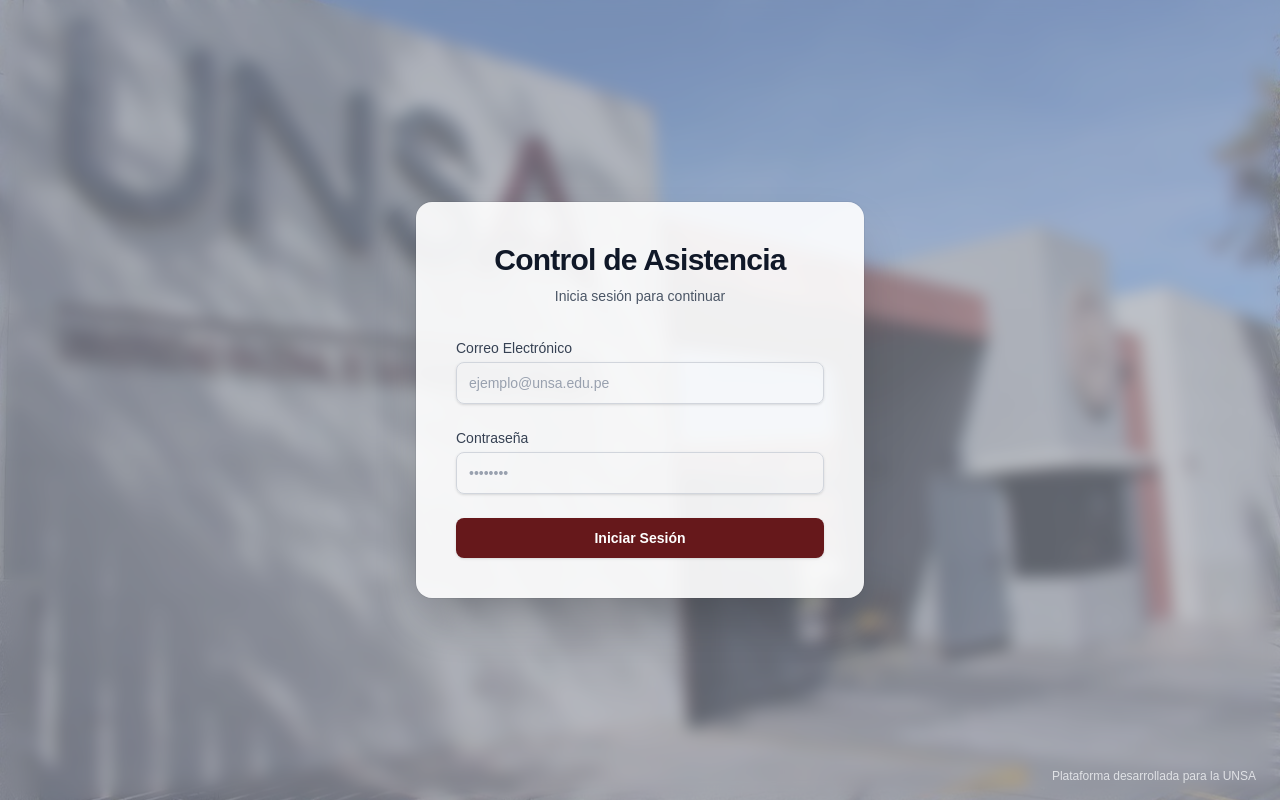
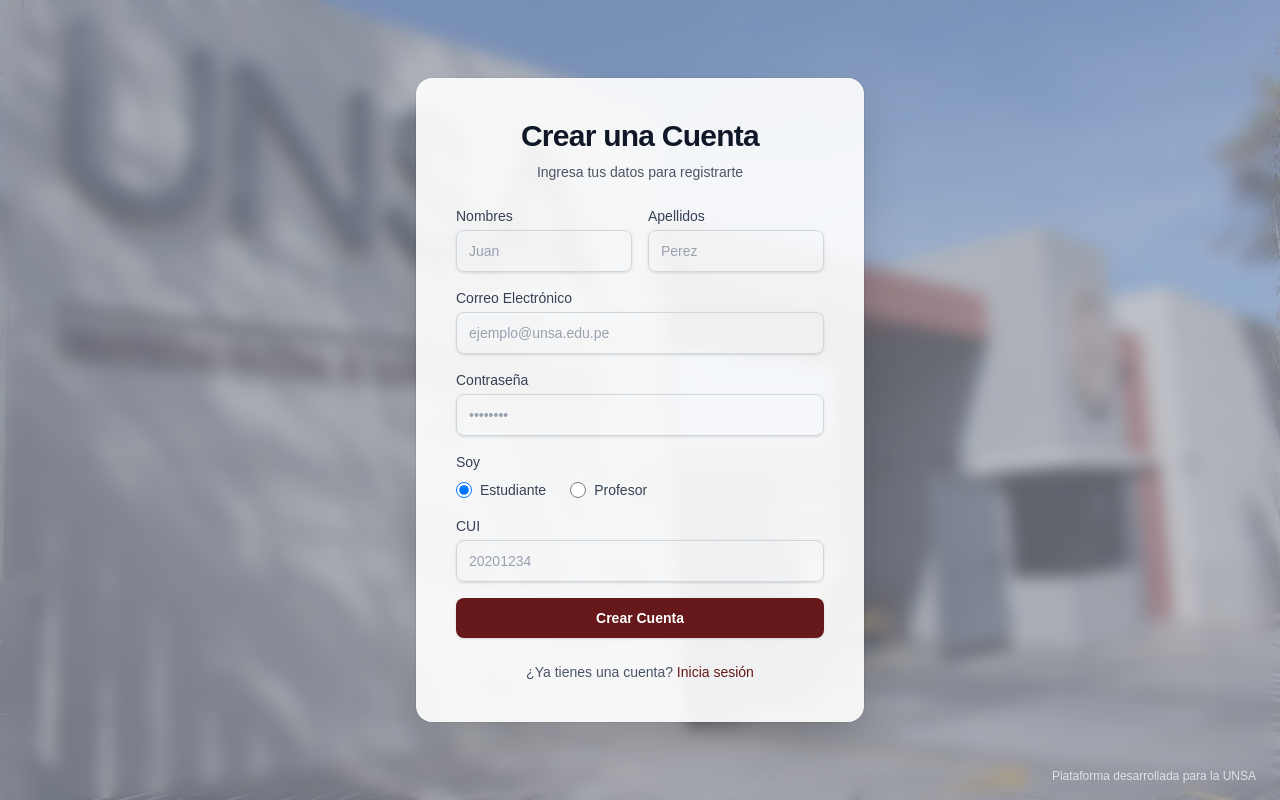
Before and after one commit to PaulParizacaMozo/DeepFaceAttend, a React app in the folder frontend/: page /register in a window 1280 px wide. Before the commit this address led to /login. Built offline with nearby package versions, Linux system fonts and the light colour scheme; the HTML template or start-up script is replaced by a standard one; a web font is replaced by a local one.

Commit message:
feat(frontend): add user registration and enhance authentication flow with profile fetching

```diff
--- a/frontend/package.json
+++ b/frontend/package.json
@@ -12,6 +12,7 @@
   "dependencies": {
     "@tailwindcss/vite": "^4.1.14",
     "axios": "^1.12.2",
+    "jwt-decode": "^4.0.0",
     "react": "^19.1.1",
     "react-dom": "^19.1.1",
     "react-router-dom": "^7.9.4",
--- a/frontend/src/App.tsx
+++ b/frontend/src/App.tsx
@@ -1,6 +1,7 @@
 import { BrowserRouter as Router, Routes, Route, Navigate } from 'react-router-dom';
 import { AuthProvider } from './contexts/AuthContext';
 import Login from './pages/Login';
+import Register from './pages/Register';
 import Dashboard from './pages/Dashboard';
 import Attendance from './pages/Attendance';
 import ProtectedRoute from './components/ProtectedRoute';
@@ -12,6 +13,7 @@ function App() {
       <AuthProvider>
         <Routes>
           <Route path="/login" element={<Login />} />
+          <Route path="/register" element={<Register />} />
           <Route
             path="/dashboard"
             element={
--- a/frontend/src/contexts/AuthContext.tsx
+++ b/frontend/src/contexts/AuthContext.tsx
@@ -1,9 +1,26 @@
-import { createContext, useState, type ReactNode, type FC } from 'react';
+// src/contexts/AuthContext.tsx
+import { createContext, useState, useEffect, type ReactNode, type FC } from 'react';
 import { useNavigate } from 'react-router-dom';
+import api from '../services/api';
+
+// 1. Definimos un tipo para el perfil del usuario
+interface UserProfile {
+  id: string;
+  email: string;
+  role: 'student' | 'teacher';
+  first_name: string;
+  last_name: string;
+}
+
+interface LoginCredentials {
+  email: string;
+  pass: string;
+}
 
 interface AuthContextType {
   isAuthenticated: boolean;
-  login: (email: string, pass: string) => boolean;
+  user: UserProfile | null; // 2. Añadimos el usuario al contexto
+  login: (credentials: LoginCredentials) => Promise<void>;
   logout: () => void;
 }
 
@@ -14,31 +31,60 @@ interface AuthProviderProps {
 }
 
 export const AuthProvider: FC<AuthProviderProps> = ({ children }) => {
-  // Leemos el estado inicial desde localStorage para persistir la sesión
-  const [isAuthenticated, setIsAuthenticated] = useState<boolean>(() => {
-    return localStorage.getItem('isAuthenticated') === 'true';
-  });
+  const [isAuthenticated, setIsAuthenticated] = useState<boolean>(() => !!localStorage.getItem('authToken'));
+  const [user, setUser] = useState<UserProfile | null>(null); // 3. Estado para el perfil
   const navigate = useNavigate();
 
-  const login = (email: string, pass: string): boolean => {
-    // Lógica de autenticación provisional
-    if (email === 'smogollon@unsa.edu.pe' && pass === '123456') {
-      setIsAuthenticated(true);
-      localStorage.setItem('isAuthenticated', 'true');
-      navigate('/dashboard'); // Redirige al dashboard al iniciar sesión
-      return true;
+  // 4. useEffect para obtener el perfil del usuario si hay un token al cargar la app
+  useEffect(() => {
+    const fetchUserProfile = async () => {
+      const token = localStorage.getItem('authToken');
+      if (token) {
+        try {
+          const response = await api.get('/auth/profile');
+          setUser(response.data);
+          setIsAuthenticated(true);
+        } catch (error) {
+          console.error('Token inválido o expirado, cerrando sesión.', error);
+          logout(); // Limpia el token inválido
+        }
+      }
+    };
+
+    fetchUserProfile();
+  }, []);
+
+
+  const login = async ({ email, pass }: LoginCredentials): Promise<void> => {
+    try {
+      const response = await api.post('/auth/login', { email, password: pass });
+
+      if (response.data && response.data.token) {
+        const { token } = response.data;
+        localStorage.setItem('authToken', token);
+
+        // Después de guardar el token, obtenemos el perfil del usuario
+        const profileResponse = await api.get('/auth/profile');
+        setUser(profileResponse.data);
+        setIsAuthenticated(true);
+        navigate('/dashboard');
+      }
+    } catch (error: any) {
+      console.error('Error de inicio de sesión:', error);
+      const errorMessage = error.response?.data?.message || 'Error en el servidor.';
+      throw new Error(errorMessage);
     }
-    return false;
   };
 
   const logout = () => {
+    localStorage.removeItem('authToken');
     setIsAuthenticated(false);
-    localStorage.removeItem('isAuthenticated');
-    navigate('/login'); // Redirige al login al cerrar sesión
+    setUser(null); // 5. Limpiamos el usuario al cerrar sesión
+    navigate('/login');
   };
 
   return (
-    <AuthContext.Provider value={{ isAuthenticated, login, logout }}>
+    <AuthContext.Provider value={{ isAuthenticated, user, login, logout }}>
       {children}
     </AuthContext.Provider>
   );
--- a/frontend/src/hooks/useAuth.ts
+++ b/frontend/src/hooks/useAuth.ts
@@ -1,3 +1,4 @@
+// hooks/useAuth.ts
 import { useContext } from 'react';
 import { AuthContext } from '../contexts/AuthContext';
 
--- a/frontend/src/pages/Login.tsx
+++ b/frontend/src/pages/Login.tsx
@@ -1,19 +1,28 @@
+// src/pages/Login.tsx
 import { useState, type FormEvent } from 'react';
 import { useAuth } from '../hooks/useAuth';
+import { Link } from 'react-router-dom';
 import unsaBgURL from '../assets/unsa_bg2.avif';
 
 const Login = () => {
   const [email, setEmail] = useState('');
   const [password, setPassword] = useState('');
   const [error, setError] = useState('');
+  const [isLoading, setIsLoading] = useState(false);
   const { login } = useAuth();
 
-  const handleSubmit = (e: FormEvent) => {
+  const handleSubmit = async (e: FormEvent) => {
     e.preventDefault();
-    setError(''); // Limpiar errores previos
-    const success = login(email, password);
-    if (!success) {
-      setError('Correo electrónico o contraseña incorrectos.');
+    setError('');
+    setIsLoading(true);
+
+    try {
+      await login({ email, pass: password });
+      // La redirección ahora es manejada por AuthContext
+    } catch (err: any) {
+      setError(err.message || 'Correo electrónico o contraseña incorrectos.');
+    } finally {
+      setIsLoading(false);
     }
   };
 
@@ -95,12 +104,20 @@ const Login = () => {
             <div>
               <button
                 type="submit"
-                className="flex w-full justify-center rounded-lg bg-primary px-4 py-2.5 text-sm font-semibold text-white shadow-sm transition-colors hover:bg-opacity-90 focus:outline-none focus:ring-2 focus:ring-primary focus:ring-offset-2 cursor-pointer"
+                disabled={isLoading}
+                className="flex w-full justify-center rounded-lg bg-primary px-4 py-2.5 text-sm font-semibold text-white shadow-sm transition-colors hover:bg-opacity-90 focus:outline-none focus:ring-2 focus:ring-primary focus:ring-offset-2 disabled:cursor-not-allowed disabled:opacity-50"
               >
-                Iniciar Sesión
+                {isLoading ? 'Iniciando...' : 'Iniciar Sesión'}
               </button>
             </div>
           </form>
+           {/* Enlace a la página de registro */}
+           <p className="text-center text-sm text-gray-600">
+            ¿No tienes una cuenta?{' '}
+            <Link to="/register" className="font-medium text-primary hover:underline">
+              Regístrate
+            </Link>
+          </p>
         </div>
       </div>
 
--- /dev/null
+++ b/frontend/src/pages/Register.tsx
@@ -0,0 +1,128 @@
+// src/pages/Register.tsx
+import { useState, type FormEvent } from 'react';
+import { Link, useNavigate } from 'react-router-dom';
+import api from '../services/api';
+import unsaBgURL from '../assets/unsa_bg2.avif';
+
+const Register = () => {
+  const [email, setEmail] = useState('');
+  const [password, setPassword] = useState('');
+  const [firstName, setFirstName] = useState('');
+  const [lastName, setLastName] = useState('');
+  const [role, setRole] = useState<'student' | 'teacher'>('student');
+  const [cui, setCui] = useState('');
+
+  const [error, setError] = useState('');
+  const [isLoading, setIsLoading] = useState(false);
+  const navigate = useNavigate();
+
+  const handleSubmit = async (e: FormEvent) => {
+    e.preventDefault();
+    setError('');
+    setIsLoading(true);
+
+    const payload = {
+      email,
+      password,
+      first_name: firstName,
+      last_name: lastName,
+      role,
+      ...(role === 'student' && { cui }),
+    };
+
+    try {
+      await api.post('/auth/register', payload);
+      alert('¡Registro exitoso! Ahora puedes iniciar sesión.');
+      navigate('/login');
+    } catch (err: any) {
+      const errorMessage = err.response?.data?.message || 'Error en el registro. Verifica tus datos.';
+      setError(errorMessage);
+    } finally {
+      setIsLoading(false);
+    }
+  };
+
+  const inputStyles = "block w-full appearance-none rounded-lg border border-gray-300 px-3 py-2.5 placeholder-gray-400 shadow-sm focus:border-primary focus:outline-none focus:ring-primary sm:text-sm";
+  const labelStyles = "block text-sm font-medium text-gray-700";
+
+  return (
+    <div className="relative min-h-screen w-full">
+      {/* Capas de fondo idénticas a Login */}
+      <div className="absolute inset-0 bg-cover bg-center" style={{ backgroundImage: `url(${unsaBgURL})` }}></div>
+      <div className="absolute inset-0 bg-gray-400/60 backdrop-blur-sm"></div>
+
+      <div className="relative flex min-h-screen items-center justify-center p-4">
+        <div className="w-full max-w-md space-y-6 rounded-2xl bg-white/90 p-6 shadow-2xl ring-1 ring-black/5 sm:p-10">
+          <div className="text-center">
+            <h2 className="text-3xl font-bold tracking-tight text-gray-900">Crear una Cuenta</h2>
+            <p className="mt-2 text-sm text-gray-600">Ingresa tus datos para registrarte</p>
+          </div>
+
+          <form className="space-y-4" onSubmit={handleSubmit}>
+            <div className="flex flex-col gap-4 sm:flex-row">
+              <div className="w-full sm:w-1/2">
+                <label htmlFor="first-name" className={labelStyles}>Nombres</label>
+                <div className="mt-1"><input id="first-name" type="text" required value={firstName} onChange={(e) => setFirstName(e.target.value)} className={inputStyles} placeholder="Juan"/></div>
+              </div>
+              <div className="w-full sm:w-1/2">
+                <label htmlFor="last-name" className={labelStyles}>Apellidos</label>
+                <div className="mt-1"><input id="last-name" type="text" required value={lastName} onChange={(e) => setLastName(e.target.value)} className={inputStyles} placeholder="Perez"/></div>
+              </div>
+            </div>
+
+            <div>
+              <label htmlFor="email-address" className={labelStyles}>Correo Electrónico</label>
+              <div className="mt-1"><input id="email-address" type="email" required value={email} onChange={(e) => setEmail(e.target.value)} className={inputStyles} placeholder="ejemplo@unsa.edu.pe"/></div>
+            </div>
+            <div>
+              <label htmlFor="password" className={labelStyles}>Contraseña</label>
+              <div className="mt-1"><input id="password" type="password" required value={password} onChange={(e) => setPassword(e.target.value)} className={inputStyles} placeholder="••••••••"/></div>
+            </div>
+
+            <div>
+              <label className={labelStyles}>Soy</label>
+              <div className="mt-2 flex items-center space-x-6">
+                <label className="flex items-center text-sm font-medium text-gray-700 cursor-pointer">
+                  <input type="radio" name="role" value="student" checked={role === 'student'} onChange={() => setRole('student')} className="h-4 w-4 text-primary focus:ring-primary border-gray-300"/>
+                  <span className="ml-2">Estudiante</span>
+                </label>
+                <label className="flex items-center text-sm font-medium text-gray-700 cursor-pointer">
+                  <input type="radio" name="role" value="teacher" checked={role === 'teacher'} onChange={() => setRole('teacher')} className="h-4 w-4 text-primary focus:ring-primary border-gray-300"/>
+                  <span className="ml-2">Profesor</span>
+                </label>
+              </div>
+            </div>
+
+            {role === 'student' && (
+              <div>
+                <label htmlFor="cui" className={labelStyles}>CUI</label>
+                <div className="mt-1"><input id="cui" type="text" required={role === 'student'} value={cui} onChange={(e) => setCui(e.target.value)} className={inputStyles} placeholder="20201234"/></div>
+              </div>
+            )}
+
+            {error && <p className="text-center text-sm text-red-600">{error}</p>}
+
+            <div>
+              <button type="submit" disabled={isLoading} className="flex w-full justify-center rounded-lg bg-primary px-4 py-2.5 text-sm font-semibold text-white shadow-sm transition-colors hover:bg-opacity-90 focus:outline-none focus:ring-2 focus:ring-primary focus:ring-offset-2 disabled:cursor-not-allowed disabled:opacity-50">
+                {isLoading ? 'Registrando...' : 'Crear Cuenta'}
+              </button>
+            </div>
+          </form>
+
+          <p className="text-center text-sm text-gray-600">
+            ¿Ya tienes una cuenta?{' '}
+            <Link to="/login" className="font-medium text-primary hover:underline">
+              Inicia sesión
+            </Link>
+          </p>
+        </div>
+      </div>
+
+       <footer className="absolute bottom-4 right-6 text-xs text-gray-100/80">
+        <p>Plataforma desarrollada para la UNSA</p>
+      </footer>
+    </div>
+  );
+};
+
+export default Register;
--- /dev/null
+++ b/frontend/src/services/api.ts
@@ -0,0 +1,25 @@
+// src/services/api.ts
+import axios from 'axios';
+
+const api = axios.create({
+  baseURL: 'http://localhost:5000',
+  headers: {
+    'Content-Type': 'application/json',
+  },
+});
+
+// Interceptor para añadir el token a todas las peticiones
+api.interceptors.request.use(
+  (config) => {
+    const token = localStorage.getItem('authToken');
+    if (token) {
+      config.headers.Authorization = `Bearer ${token}`;
+    }
+    return config;
+  },
+  (error) => {
+    return Promise.reject(error);
+  }
+);
+
+export default api;
--- a/frontend/src/types/index.ts
+++ b/frontend/src/types/index.ts
@@ -1,3 +1,4 @@
+// types/index.ts
 export interface Schedule {
   id: string;
   day_of_week: number;
```
Also changed, not shown: frontend/src/components/Header.tsx (+11 -1 lines), frontend/src/pages/Dashboard.tsx (+8 -12 lines), 1 other file (tests, documents, lock files or other folders).
